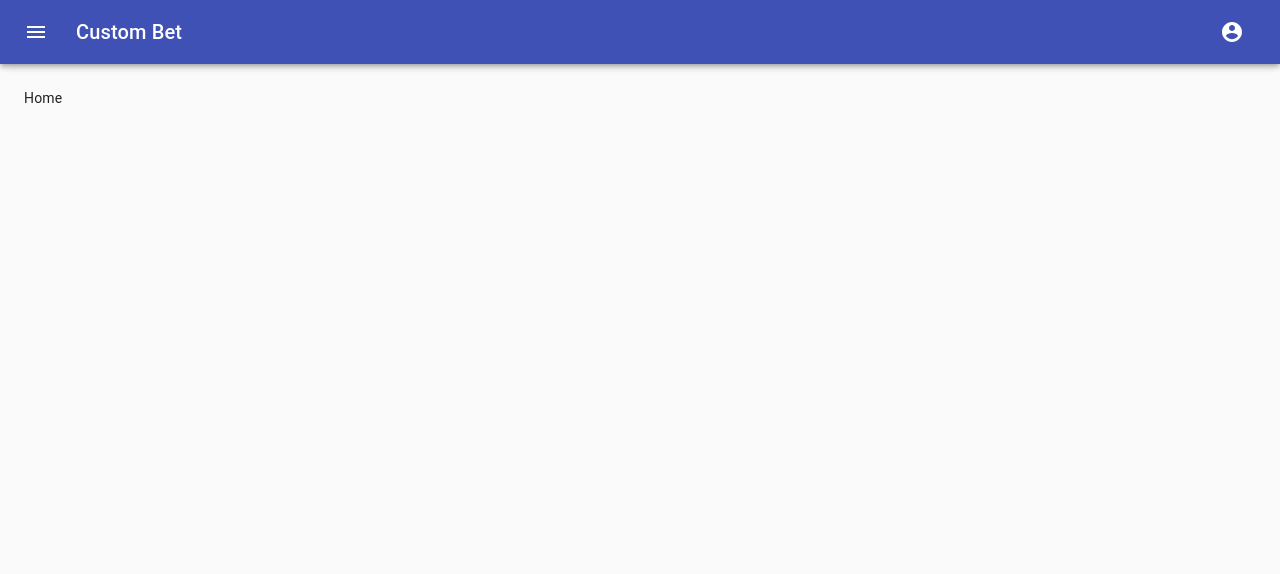
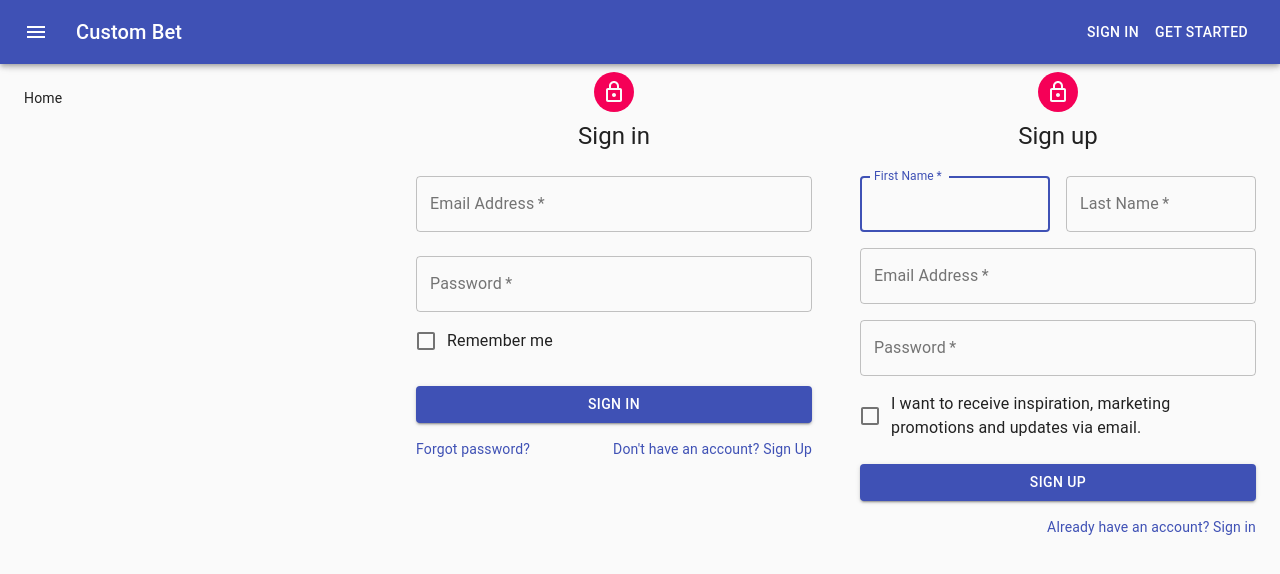
Before and after one commit to datoonw13/custom-bet, a React (Create React App) app: page / in a window 1280 px wide. Shown: the top 574 px of the page. Built offline with nearby package versions, Linux system fonts and the light colour scheme.

Commit message:
sign in/up forms

```diff
--- a/src/app/App.js
+++ b/src/app/App.js
@@ -7,6 +7,8 @@
 import SideDrower from "./SideDrower/SideDrower";
 import { makeStyles, CssBaseline } from "@material-ui/core";
 import Content from "./Content/Content";
+import SignIn from "./SignIn/SignIn";
+import SignUp from "./SignUp/SignUp";
 
 function App() {
    const classes = useStyles();
@@ -25,6 +27,8 @@
                   <Route path="*" component={NotFound} />
                </Switch>
             </Content>
+            <SignIn />
+            <SignUp />
          </div>
       </Router>
    );
--- a/src/app/Header/Header.js
+++ b/src/app/Header/Header.js
@@ -3,7 +3,7 @@
 import { connect } from "react-redux";
 import { drawerWidth } from "../../services/UIConstants";
 import clsx from "clsx";
-import { AppBar, IconButton, Menu, MenuItem, Toolbar, Typography, makeStyles } from "@material-ui/core";
+import { AppBar, IconButton, Button, Menu, MenuItem, Toolbar, Typography, makeStyles } from "@material-ui/core";
 import MenuIcon from "@material-ui/icons/Menu";
 import AccountCircle from "@material-ui/icons/AccountCircle";
 import { toggleSideDrower } from "../../store/ducks/main";
@@ -11,7 +11,7 @@
 function Header(props) {
    const history = useHistory();
    const classes = useStyles();
-   const [auth, setAuth] = React.useState(true);
+   const [auth, setAuth] = React.useState(false);
    const [anchorEl, setAnchorEl] = React.useState(null);
    const open = Boolean(anchorEl);
 
@@ -53,7 +53,7 @@
             <Typography variant="h6" className={classes.title}>
                Custom Bet
             </Typography>
-            {auth && (
+            {auth ? (
                <div>
                   <IconButton
                      aria-label="account of current user"
@@ -82,6 +82,11 @@
                      <MenuItem onClick={navigateProfile}>Profile</MenuItem>
                      <MenuItem onClick={handleLogOut}>Log out</MenuItem>
                   </Menu>
+               </div>
+            ) : (
+               <div>
+                  <Button color="inherit">Sign in</Button>
+                  <Button color="inherit">Get started</Button>
                </div>
             )}
          </Toolbar>
--- /dev/null
+++ b/src/app/SignIn/SignIn.js
@@ -0,0 +1,94 @@
+import React from "react";
+import Avatar from "@material-ui/core/Avatar";
+import Button from "@material-ui/core/Button";
+import CssBaseline from "@material-ui/core/CssBaseline";
+import TextField from "@material-ui/core/TextField";
+import FormControlLabel from "@material-ui/core/FormControlLabel";
+import Checkbox from "@material-ui/core/Checkbox";
+import Link from "@material-ui/core/Link";
+import Grid from "@material-ui/core/Grid";
+import Box from "@material-ui/core/Box";
+import LockOutlinedIcon from "@material-ui/icons/LockOutlined";
+import Typography from "@material-ui/core/Typography";
+import { makeStyles } from "@material-ui/core/styles";
+import Container from "@material-ui/core/Container";
+
+const useStyles = makeStyles((theme) => ({
+   paper: {
+      marginTop: theme.spacing(8),
+      display: "flex",
+      flexDirection: "column",
+      alignItems: "center",
+   },
+   avatar: {
+      margin: theme.spacing(1),
+      backgroundColor: theme.palette.secondary.main,
+   },
+   form: {
+      width: "100%", // Fix IE 11 issue.
+      marginTop: theme.spacing(1),
+   },
+   submit: {
+      margin: theme.spacing(3, 0, 2),
+   },
+}));
+
+function SignIn() {
+   const classes = useStyles();
+
+   return (
+      <Container component="main" maxWidth="xs">
+         <CssBaseline />
+         <div className={classes.paper}>
+            <Avatar className={classes.avatar}>
+               <LockOutlinedIcon />
+            </Avatar>
+            <Typography component="h1" variant="h5">
+               Sign in
+            </Typography>
+            <form className={classes.form} noValidate>
+               <TextField
+                  variant="outlined"
+                  margin="normal"
+                  required
+                  fullWidth
+                  id="email"
+                  label="Email Address"
+                  name="email"
+                  autoComplete="email"
+                  autoFocus
+               />
+               <TextField
+                  variant="outlined"
+                  margin="normal"
+                  required
+                  fullWidth
+                  name="password"
+                  label="Password"
+                  type="password"
+                  id="password"
+                  autoComplete="current-password"
+               />
+               <FormControlLabel control={<Checkbox value="remember" color="primary" />} label="Remember me" />
+               <Button type="submit" fullWidth variant="contained" color="primary" className={classes.submit}>
+                  Sign In
+               </Button>
+               <Grid container>
+                  <Grid item xs>
+                     <Link href="#" variant="body2">
+                        Forgot password?
+                     </Link>
+                  </Grid>
+                  <Grid item>
+                     <Link href="#" variant="body2">
+                        {"Don't have an account? Sign Up"}
+                     </Link>
+                  </Grid>
+               </Grid>
+            </form>
+         </div>
+      </Container>
+   );
+}
+
+export default SignIn;
--- /dev/null
+++ b/src/app/SignUp/SignUp.js
@@ -0,0 +1,120 @@
+import React from "react";
+import Avatar from "@material-ui/core/Avatar";
+import Button from "@material-ui/core/Button";
+import CssBaseline from "@material-ui/core/CssBaseline";
+import TextField from "@material-ui/core/TextField";
+import FormControlLabel from "@material-ui/core/FormControlLabel";
+import Checkbox from "@material-ui/core/Checkbox";
+import Link from "@material-ui/core/Link";
+import Grid from "@material-ui/core/Grid";
+import Box from "@material-ui/core/Box";
+import LockOutlinedIcon from "@material-ui/icons/LockOutlined";
+import Typography from "@material-ui/core/Typography";
+import { makeStyles } from "@material-ui/core/styles";
+import Container from "@material-ui/core/Container";
+
+function SignUp() {
+   const classes = useStyles();
+
+   return (
+      <Container component="main" maxWidth="xs">
+         <CssBaseline />
+         <div className={classes.paper}>
+            <Avatar className={classes.avatar}>
+               <LockOutlinedIcon />
+            </Avatar>
+            <Typography component="h1" variant="h5">
+               Sign up
+            </Typography>
+            <form className={classes.form} noValidate>
+               <Grid container spacing={2}>
+                  <Grid item xs={12} sm={6}>
+                     <TextField
+                        autoComplete="fname"
+                        name="firstName"
+                        variant="outlined"
+                        required
+                        fullWidth
+                        id="firstName"
+                        label="First Name"
+                        autoFocus
+                     />
+                  </Grid>
+                  <Grid item xs={12} sm={6}>
+                     <TextField
+                        variant="outlined"
+                        required
+                        fullWidth
+                        id="lastName"
+                        label="Last Name"
+                        name="lastName"
+                        autoComplete="lname"
+                     />
+                  </Grid>
+                  <Grid item xs={12}>
+                     <TextField
+                        variant="outlined"
+                        required
+                        fullWidth
+                        id="email"
+                        label="Email Address"
+                        name="email"
+                        autoComplete="email"
+                     />
+                  </Grid>
+                  <Grid item xs={12}>
+                     <TextField
+                        variant="outlined"
+                        required
+                        fullWidth
+                        name="password"
+                        label="Password"
+                        type="password"
+                        id="password"
+                        autoComplete="current-password"
+                     />
+                  </Grid>
+                  <Grid item xs={12}>
+                     <FormControlLabel
+                        control={<Checkbox value="allowExtraEmails" color="primary" />}
+                        label="I want to receive inspiration, marketing promotions and updates via email."
+                     />
+                  </Grid>
+               </Grid>
+               <Button type="submit" fullWidth variant="contained" color="primary" className={classes.submit}>
+                  Sign Up
+               </Button>
+               <Grid container justify="flex-end">
+                  <Grid item>
+                     <Link href="#" variant="body2">
+                        Already have an account? Sign in
+                     </Link>
+                  </Grid>
+               </Grid>
+            </form>
+         </div>
+      </Container>
+   );
+}
+
+export default SignUp;
+
+const useStyles = makeStyles((theme) => ({
+   paper: {
+      marginTop: theme.spacing(8),
+      display: "flex",
+      flexDirection: "column",
+      alignItems: "center",
+   },
+   avatar: {
+      margin: theme.spacing(1),
+      backgroundColor: theme.palette.secondary.main,
+   },
+   form: {
+      width: "100%", // Fix IE 11 issue.
+      marginTop: theme.spacing(3),
+   },
+   submit: {
+      margin: theme.spacing(3, 0, 2),
+   },
+}));
```
